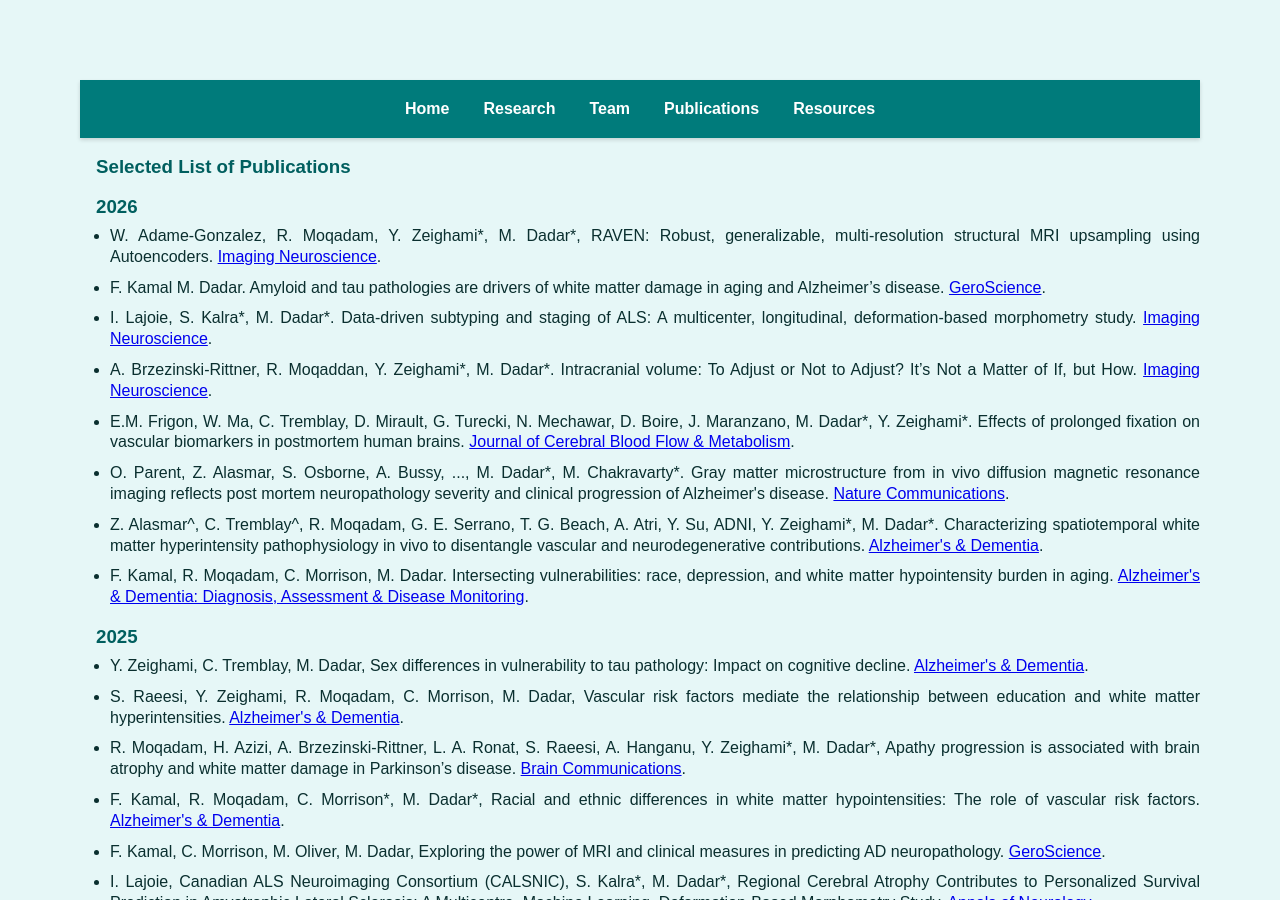
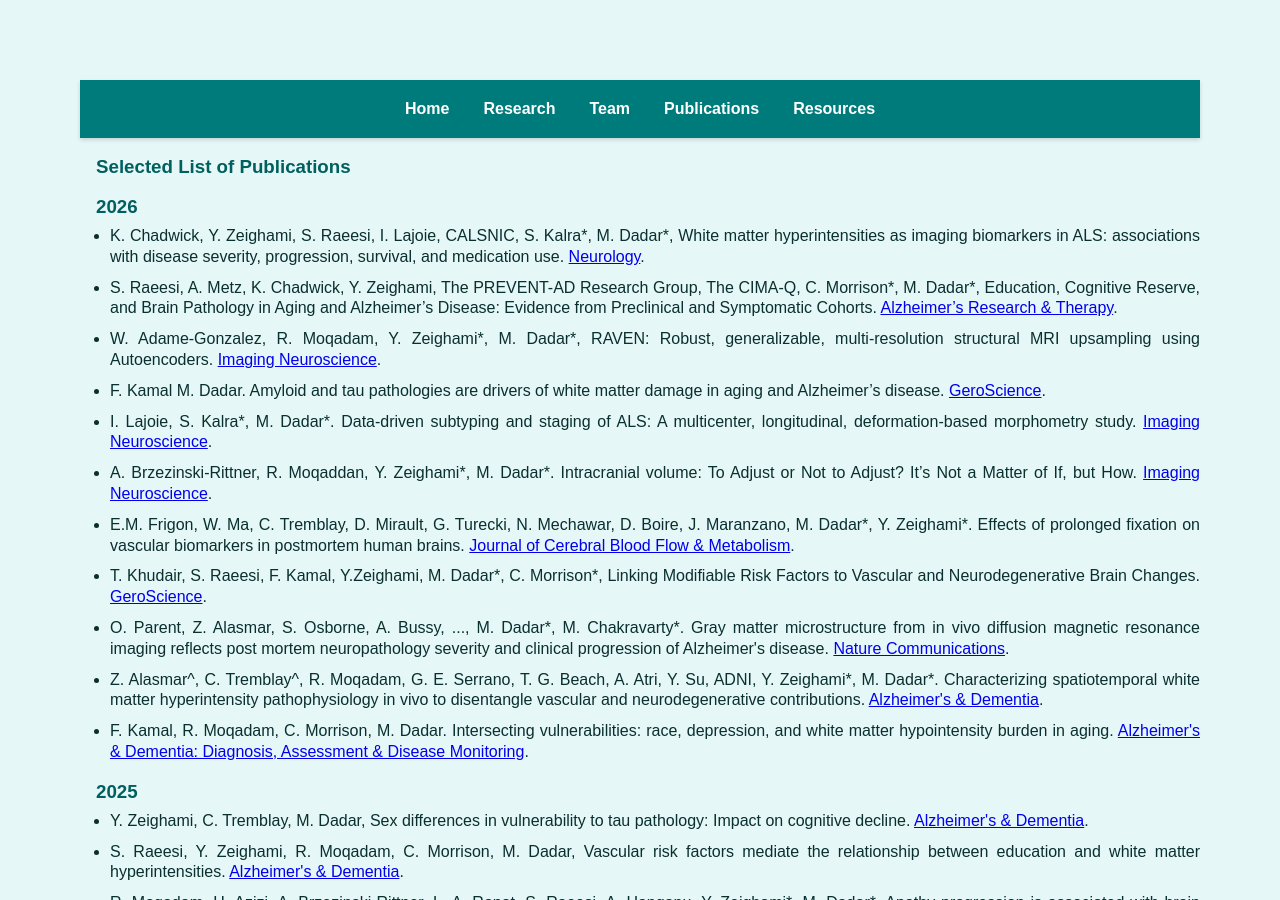
Before and after one commit to VANDAlab/VANDAlab.github.io, a Jekyll site: the page publications.html, which Jekyll copies as it is, in a window 1280 px wide and 900 px high. Built offline with Jekyll 4.4.1, drawn with Linux system fonts in a browser that asks for light colours.

Commit message:
Update publications.html

```diff
--- a/publications.html
+++ b/publications.html
@@ -24,20 +24,31 @@
 </header>
   <h3>2026</h3>
   <ul>
+      <li> K. Chadwick, Y. Zeighami, S. Raeesi, I. Lajoie, CALSNIC, S. Kalra*, M. Dadar*,  White matter hyperintensities as imaging biomarkers in ALS: associations with disease severity, progression, survival, and medication use.
+      <a href="https://www.medrxiv.org/content/10.64898/2026.04.28.26351973v1" target="_blank">Neurology</a>. </li>
+
+      <li> S. Raeesi, A. Metz, K. Chadwick, Y. Zeighami, The PREVENT-AD Research Group, The CIMA-Q, C. Morrison*, M. Dadar*,  Education, Cognitive Reserve, and Brain Pathology in Aging and Alzheimer’s Disease: Evidence from Preclinical and Symptomatic Cohorts.
+      <a href="https://link.springer.com/article/10.1186/s13195-026-02192-4" target="_blank"> Alzheimer’s Research & Therapy</a>. </li>
+
+
       <li> W. Adame-Gonzalez, R. Moqadam, Y. Zeighami*, M. Dadar*,  RAVEN: Robust, generalizable, multi-resolution structural MRI upsampling using Autoencoders.
       <a href="https://direct.mit.edu/imag/article/doi/10.1162/IMAG.a.1326/137725/RAVEN-Robust-generalizable-multi-resolution" target="_blank">Imaging Neuroscience</a>. </li>
 
  <li> F. Kamal M. Dadar. Amyloid and tau pathologies are drivers of white matter damage in aging and Alzheimer’s disease.
-     <a href=" https://link.springer.com/article/10.1007/s11357-026-02357-x?utm_source=rct_congratemailt&utm_medium=email&utm_campaign=nonoa_20260611&utm_content=10.1007/s11357-026-02357-x" target="_blank">GeroScience</a>. </li>
+     <a href=" https://link.springer.com/article/10.1007/s11357-026-02357-x" target="_blank">GeroScience</a>. </li>
 
     <li> I. Lajoie, S. Kalra*, M. Dadar*. Data-driven subtyping and staging of ALS: A multicenter, longitudinal, deformation-based morphometry study.
      <a href=" https://direct.mit.edu/imag/article/doi/10.1162/IMAG.a.1264/136643" target="_blank">Imaging Neuroscience</a>. </li>
+
     <li> A. Brzezinski-Rittner, R. Moqaddan, Y. Zeighami*, M. Dadar*. Intracranial volume: To Adjust or Not to Adjust? It’s Not a Matter of If, but How.
      <a href=" https://doi.org/10.1162/IMAG.a.1235" target="_blank">Imaging Neuroscience</a>. </li>
 
         <li> E.M. Frigon, W. Ma, C. Tremblay, D. Mirault, G. Turecki, N. Mechawar, D. Boire, J. Maranzano, M. Dadar*, Y. Zeighami*.
           Effects of prolonged fixation on vascular biomarkers in postmortem human brains.
      <a href="https://journals.sagepub.com/doi/10.1177/0271678X261461536#tab-contributors" target="_blank">Journal of Cerebral Blood Flow & Metabolism</a>. </li>
+
+          <li> T. Khudair, S. Raeesi, F. Kamal, Y.Zeighami, M. Dadar*, C. Morrison*, Linking Modifiable Risk Factors to Vascular and Neurodegenerative Brain Changes.
+      <a href="https://link.springer.com/article/10.1007/s11357-026-02473-8" target="_blank">GeroScience</a>. </li>
 
     <li>  O. Parent, Z. Alasmar, S. Osborne, A. Bussy, ..., M. Dadar*, M. Chakravarty*.
       Gray matter microstructure from in vivo diffusion magnetic resonance imaging reflects post mortem neuropathology severity and clinical progression of Alzheimer's disease.
```
